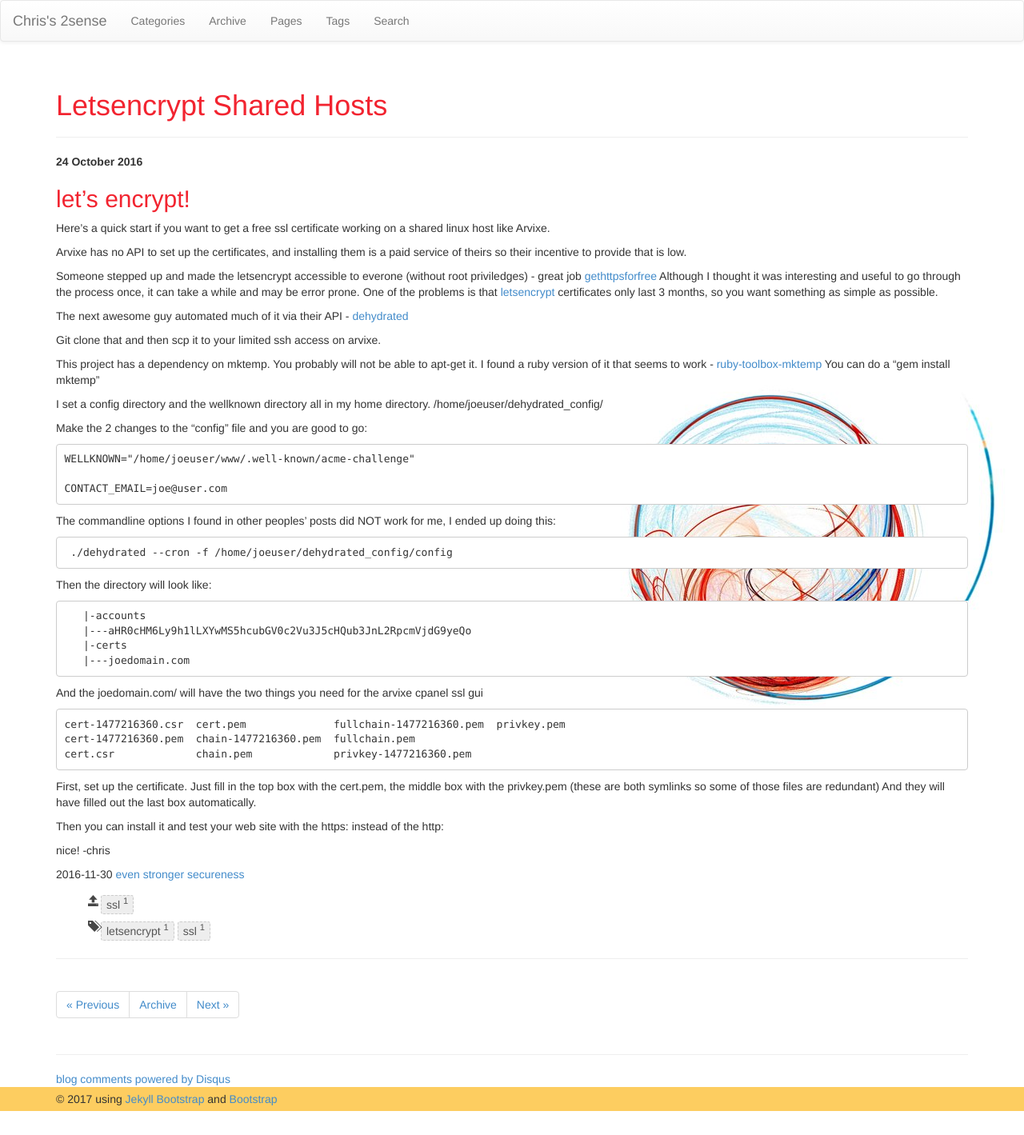
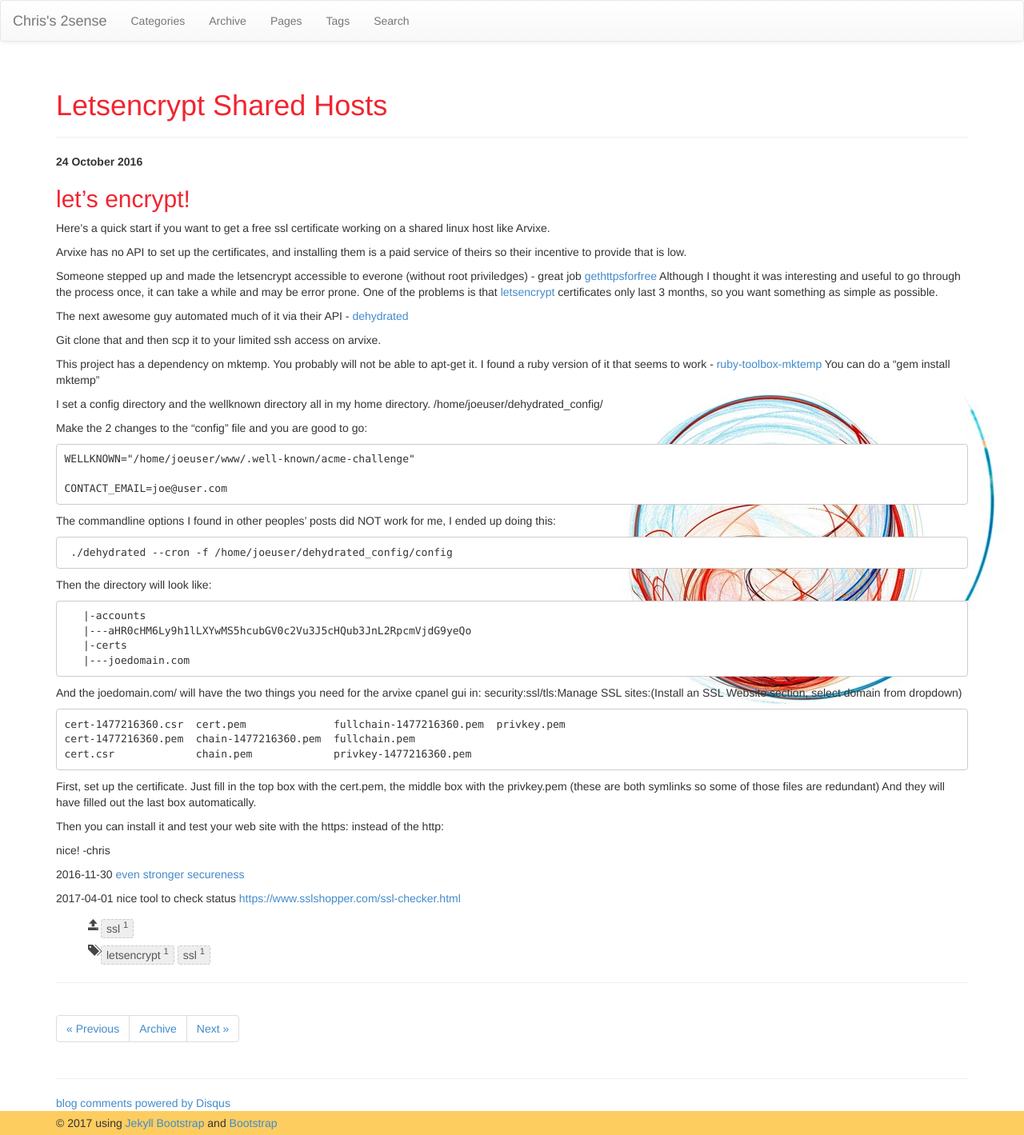
Before and after one commit to faizanvahevaria/chrisamow.github.io, a Jekyll site: the page built from _posts/2016-10-24-letsencrypt-shared-hosts.md, in a window 1280 px wide. Shown: the whole page at 80% size. Built offline with Jekyll 4.4.1, drawn with Linux system fonts in a browser that asks for light colours; nearby versions of some CDN libraries; comment, search, counter and statistics services are not loaded; before the commit the page ends 1389 px from its top, so only the background shows below that.

Commit message:
blog content

```diff
--- a/_posts/2016-10-24-letsencrypt-shared-hosts.md
+++ b/_posts/2016-10-24-letsencrypt-shared-hosts.md
@@ -43,7 +43,8 @@ Then the directory will look like:
 	   |-certs
 	   |---joedomain.com
 
-And the joedomain.com/ will have the two things you need for the arvixe cpanel ssl gui
+And the joedomain.com/ will have the two things you need for the arvixe cpanel gui in:
+security:ssl/tls:Manage SSL sites:(Install an SSL Website section, select domain from dropdown)
 
 	cert-1477216360.csr  cert.pem              fullchain-1477216360.pem  privkey.pem
 	cert-1477216360.pem  chain-1477216360.pem  fullchain.pem
@@ -60,3 +61,5 @@ nice!
 
 
 2016-11-30 [even stronger secureness](https://gist.github.com/mapmeld/a9bcac46d1f486f81664814a799e5897)
+
+2017-04-01 nice tool to check status <https://www.sslshopper.com/ssl-checker.html>
```
